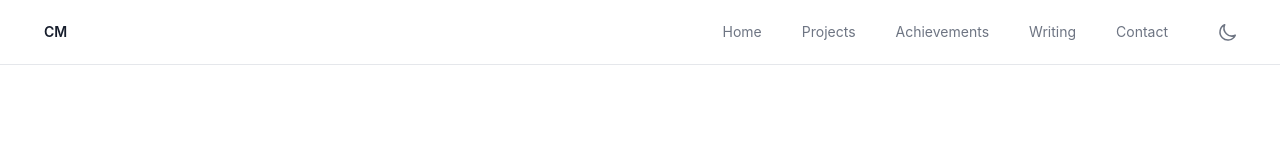
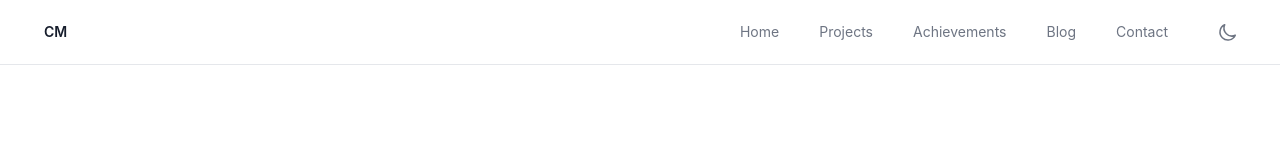
Before and after one commit to rattnak/rattnak-portfolio, a Next.js app: page / in a window 1280 px wide. Shown: the top 160 px of the page. Built offline with nearby package versions, Linux system fonts and the light colour scheme; no server answers; the database is empty.

Commit message:
Add Navbar.tsx

```diff
--- a/components/Navbar.tsx
+++ b/components/Navbar.tsx
@@ -43,7 +43,7 @@ export default function Navbar() {
               Achievements
             </Link>
             <Link href="/blog" className="text-sm link-text">
-              Writing
+              Blog
             </Link>
             <Link href="/contact" className="text-sm link-text">
               Contact
@@ -87,7 +87,7 @@ export default function Navbar() {
                 Achievements
               </Link>
               <Link href="/blog" onClick={() => setOpen(false)} className="text-sm link-text">
-                Writing
+                Blog
               </Link>
               <Link href="/contact" onClick={() => setOpen(false)} className="text-sm link-text">
                 Contact
```
